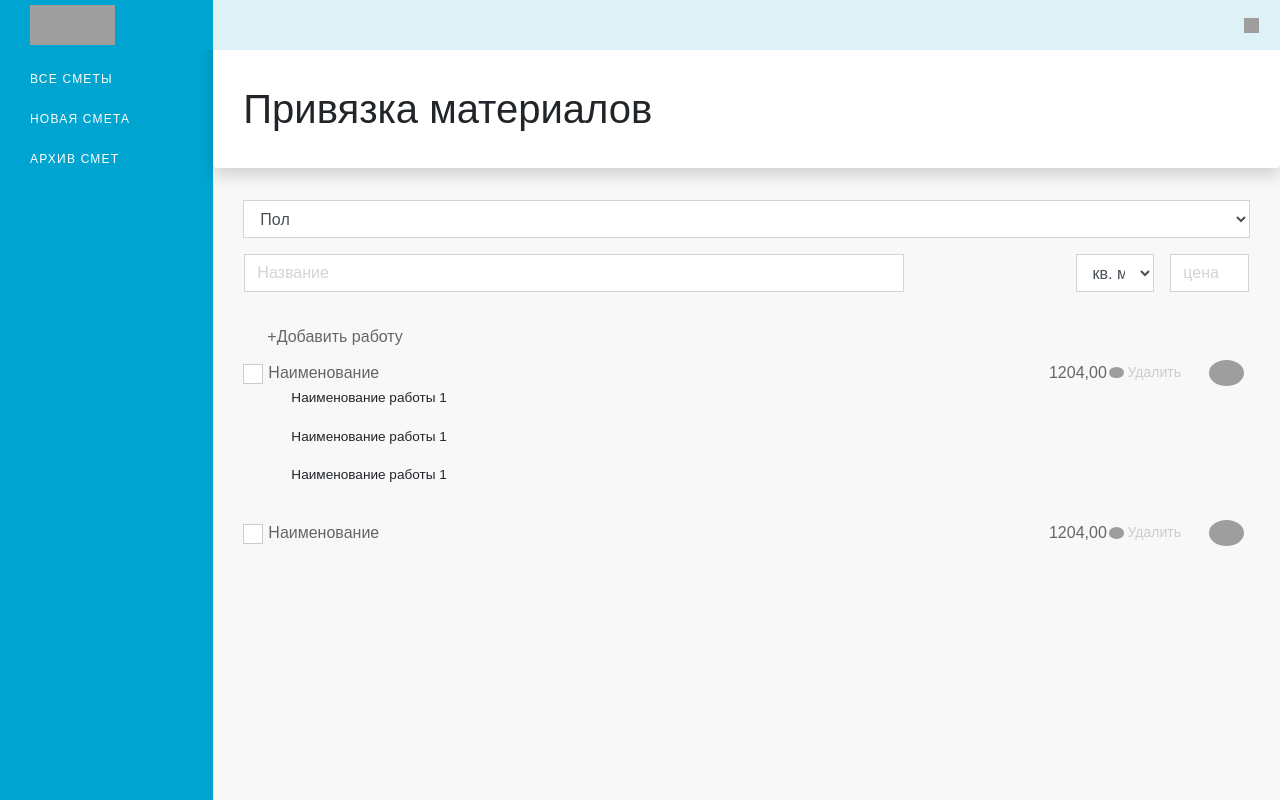
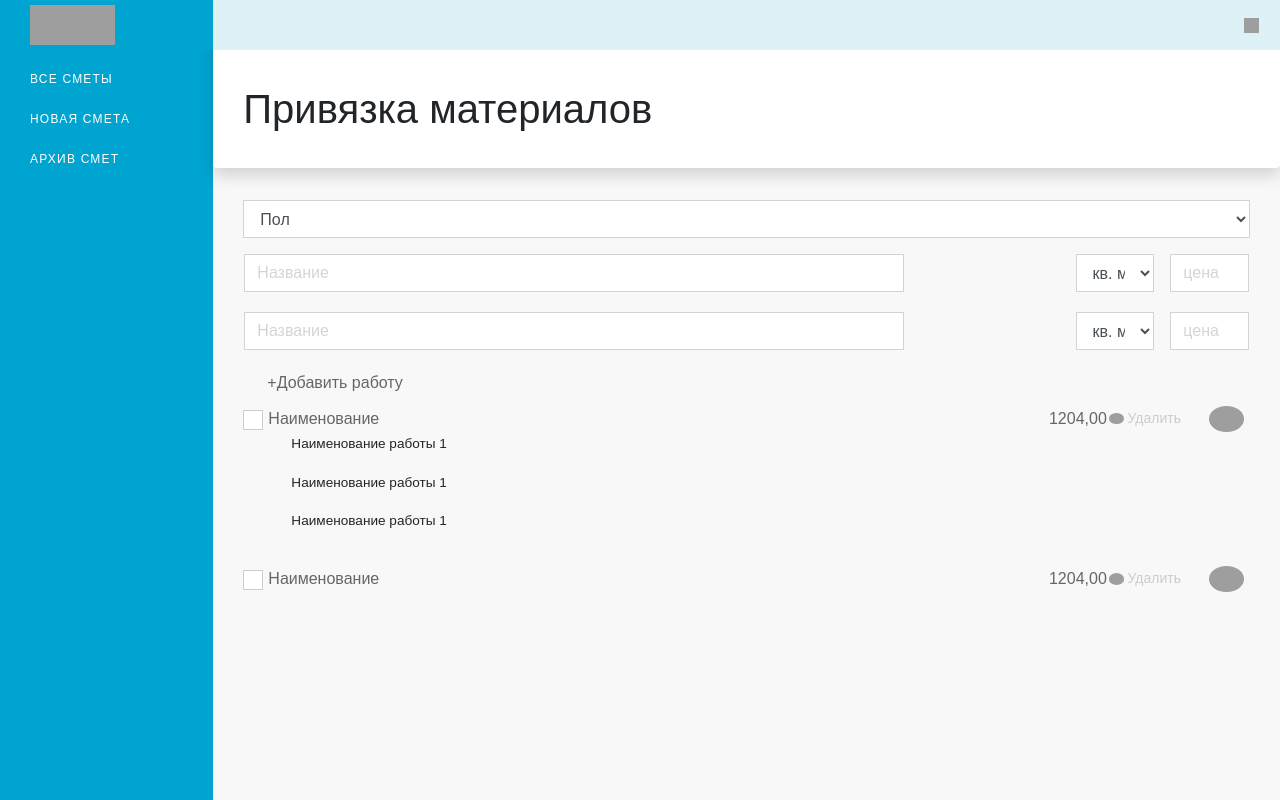
Before and after one commit to Victorypa/FlatiumFrontVue, a Vue app: page /#/additionMaterials in a window 1280 px wide. Built offline with nearby package versions, Linux system fonts and the light colour scheme; grey boxes are pictures that could not be loaded.

Commit message:
dynamycaddelem

```diff
--- a/src/views/AdditionMaterials.vue
+++ b/src/views/AdditionMaterials.vue
@@ -33,7 +33,7 @@
               </div>
             </div>
 
-<div class="row px-3 py-3">
+<div class="row px-3 pt-3 pb-1">
   <div class="col-md-8">
     <input type="text" placeholder="Название" class="form-control">
   </div>
@@ -59,6 +59,33 @@
       <input type="number" placeholder="цена за ед. измерения" class="form-control col-md-3 form-group__parametres ml-3"></div>
   </div>
 </div>
+<div class="row px-3 pt-3 pb-1">
+  <div class="col-md-8">
+    <input type="text" placeholder="Название" class="form-control">
+  </div>
+  <div class="col-md-4">
+    <div class="d-flex align-items-center justify-content-end">
+      <select class="form-control col-md-3">
+        <option value="1">
+          кв. м
+        </option>
+        <option value="2">
+          м.п
+        </option>
+        <option value="3">
+          шт.
+        </option>
+        <option value="4">
+          изд.
+        </option>
+        <option value="5">
+          м.
+        </option>
+      </select>
+      <input type="number" placeholder="цена за ед. измерения" class="form-control col-md-3 form-group__parametres ml-3"></div>
+  </div>
+</div>
+
 
             <div class="row col-12 px-0 py-3">
               <div class="add-work">
```
